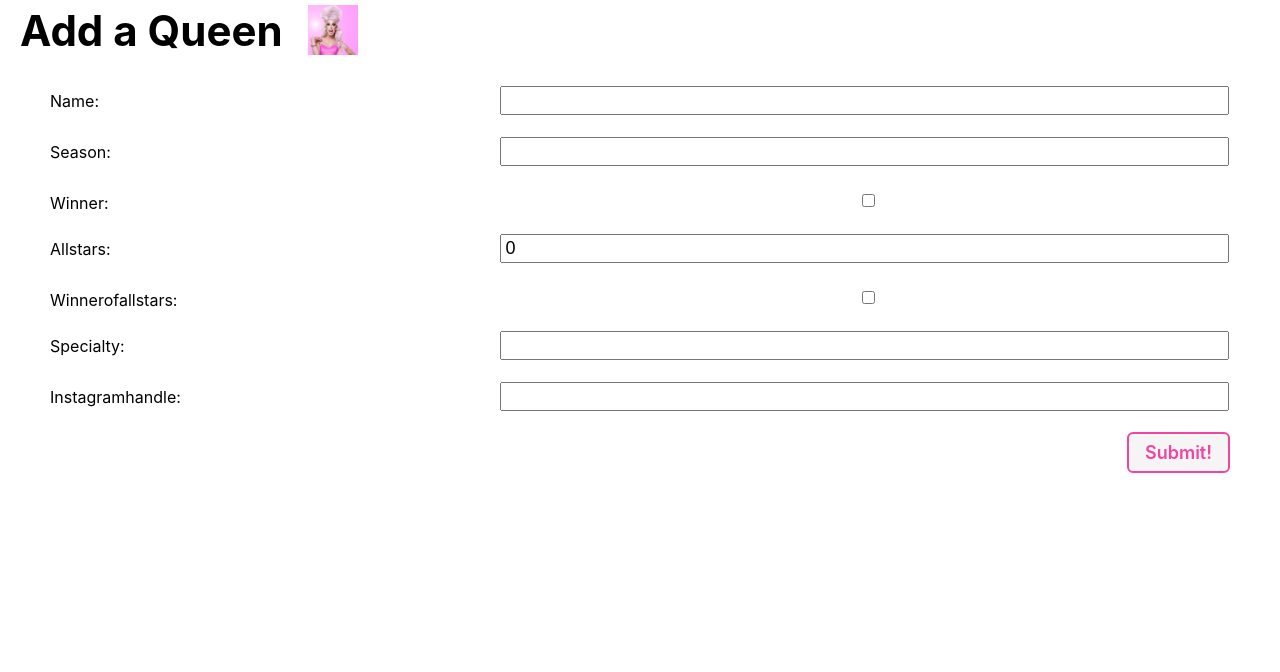
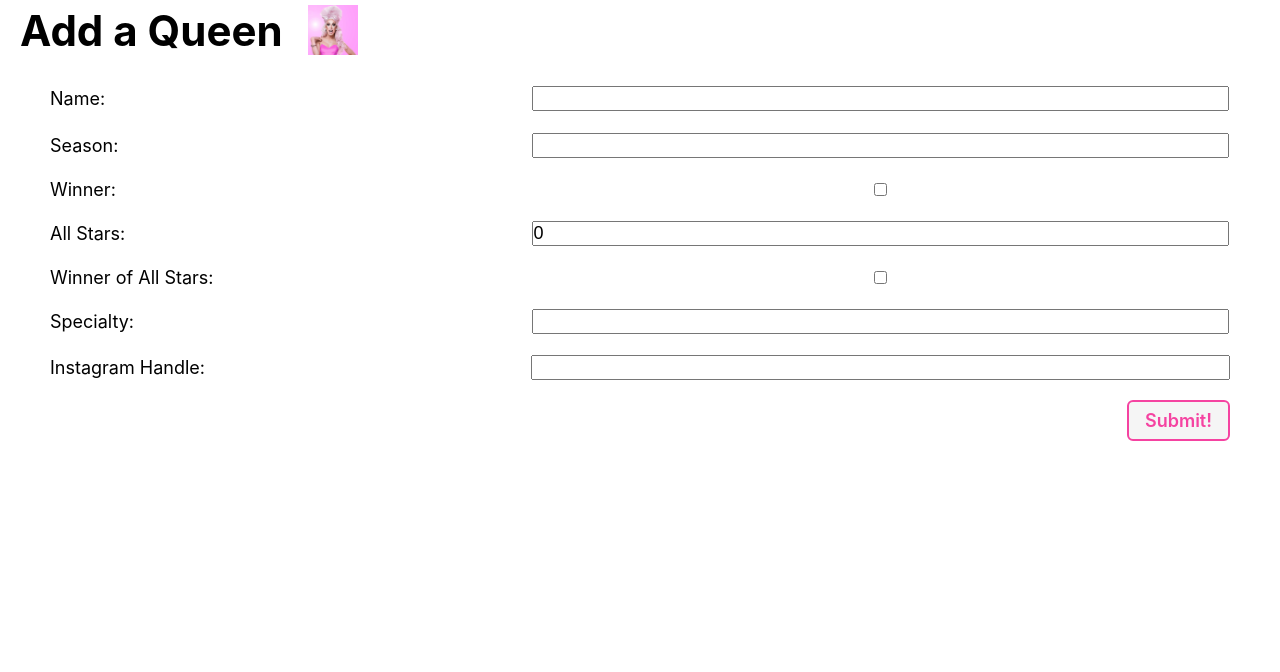
Before and after one commit to EleahBurman/drag-queen-collector, a Django app: page /dragqueens/create/ in a window 1280 px wide. Shown: the part 75-747 px from the top of the page. Run offline with Django 4.2, Linux system fonts and the light colour scheme; the visitor is signed in with stand-in values (Sample User, id 1).

Commit message:
All labels in add a queen aligned to left

```diff
--- a/main_app/static/css/base.css
+++ b/main_app/static/css/base.css
@@ -34,6 +34,10 @@
 
 h1.titletext {
   font: 42px;
+}
+
+input[type="checkbox"] {
+  margin-left: 0;
 }
 
 body {
--- a/main_app/static/css/form.css
+++ b/main_app/static/css/form.css
@@ -4,10 +4,32 @@
   width: 100%;
 }
 
+.label{
+  font-size: 18px;
+  margin: 0;
+  padding: 0;
+  text-align: left;
+  justify-content: left;
+}
+
+.add-queen .field input[type="checkbox"] {
+  display: flex;
+  margin-left: 0;
+  align-items: left;
+  text-align: left;
+  justify-content: left;
+}
+
+.left-align {
+  margin: 0px;
+  padding: 0;
+}
+
 table {
   padding: 0 40px;
   width: 100%;
   border-spacing: 0 20px;
+  justify-content: left;
 }
 
 th {
@@ -16,15 +38,17 @@
   font-weight: normal;
   vertical-align: top;
   font-size: var(--font-reg);
+  justify-content: left;
 }
 
 td {
   max-width: 60%;
+  justify-content: left;
 }
 
 td > * {
   width: 100%;
-  padding: 2px 4px;
+  padding: 0px;
   font-size: var(--font-l);
 }
 
--- a/main_app/templates/dragqueens/detail.html
+++ b/main_app/templates/dragqueens/detail.html
@@ -187,7 +187,7 @@
         <th>Wigs</th>
         <th>Makeup</th>
         <th>Nails</th>
-        {% comment %} <th>Delete</th> {% endcomment %}
+        <th>Delete</th>
       </tr>
     </thead>
     <tbody>
@@ -200,11 +200,11 @@
           <td>
             {% if outfit.nails %}Yes{% else %}No{% endif %}
           </td>
-          {% comment %} <td>
+          <td>
             {%if outfit %}
               <a href="{% url 'delete-outfit' dragqueen.id outfit.id %}" class ="btn danger">X</a>
             {% endif %}
-          </td> {% endcomment %}
+          </td>
         </tr>
       {% endfor %}
     </tbody>
--- a/main_app/templates/main_app/dragqueen_form.html
+++ b/main_app/templates/main_app/dragqueen_form.html
@@ -17,10 +17,28 @@
 </div>
 <form action="" method="post" class="form-container">
   {% csrf_token %}
-  <table>
-    {{ form.as_table }}
+  <table class="add-queen">
+    <tbody>
+      {% for field in form %}
+      <tr>
+        <td class="label">
+          {% if field.name == 'allstars' %}
+            All Stars:
+          {% elif field.name == 'winnerofallstars' %}
+            Winner of All Stars:
+          {% elif field.name == 'instagramhandle' %}
+            Instagram Handle:
+          {% else %}
+            {{ field.label_tag }}
+          {% endif %}
+        </td>
+        <td class="field {% if field.name == 'winner' or field.name == 'winnerofallstars' or field.name == 'instagramhandle' %}left-align{% endif %}">
+          {{ field }}
+        </td>
+      </tr>
+      {% endfor %}
+    </tbody>
   </table>
   <button type="submit" class="btn submit">Submit!</button>
 </form>
-
 {% endblock %}
--- a/main_app/urls.py
+++ b/main_app/urls.py
@@ -10,7 +10,7 @@
   path('dragqueens/<int:pk>/update/', views.DragQueenUpdate.as_view(), name='dragqueen-update'),
   path('dragqueens/<int:pk>/delete/', views.DragQueenDelete.as_view(), name='dragqueen-delete'),
   path('dragqueens/<int:dragqueen_id>/add-outfit/', views.add_outfit, name='add-outfit'),
-  # path('dragqueens/<int:dragqueen_id>/delete-outfit/<int:pk>/', views.delete_outfit, name='delete-outfit'),
+  path('dragqueens/<int:dragqueen_id>/delete-outfit/<int:outfit_id>/', views.delete_outfit, name='delete-outfit'),
   path('dragqueens/<int:dragqueen_id>/assoc-performance/<int:performance_id>', views.assoc_performance, name='assoc-performance'),
   path('accounts/signup/', views.signup, name='signup'),
   path('performances/create/', views.PerformanceCreate.as_view(), name='performance-create'),
--- a/main_app/views.py
+++ b/main_app/views.py
@@ -6,7 +6,6 @@
 from django.contrib.auth.decorators import login_required
 from django.contrib.auth.mixins import LoginRequiredMixin
 from django.contrib.auth.views import LoginView
-from django.shortcuts import get_object_or_404
 from .models import DragQueen, Performance, Outfit
 from .forms import OutfitForm
 
@@ -44,15 +43,13 @@
 
     return render(request, 'add_outfit.html', {'form': form})
 
-# def delete_outfit(request, dragqueen_id, pk):
-#     dragqueen = get_object_or_404(DragQueen, id=dragqueen_id)
-#     outfit = get_object_or_404(Outfit, id=pk, dragqueen=dragqueen)
-
-#     if request.method == 'POST':
-#         outfit.delete()
-#         return redirect('dragqueen-detail', dragqueen_id=dragqueen_id)
-#     elif request.method == 'GET':
-#         return render(request, 'main_app/delete_outfit_confirm.html',  {'dragqueen': dragqueen}, {'outfit': outfit})
+def delete_outfit(request, dragqueen_id, outfit_id):
+  # DragQueen.objects.get(id=dragqueen_id).outfits.remove(outfit_id)
+  # return redirect('dragqueen-detail', dragqueen_id=dragqueen_id)
+  instance=Outfit.objects.get(id=outfit_id)
+  print(instance)
+  instance.delete()
+  return redirect('dragqueen-detail', dragqueen_id=dragqueen_id)
 
 class DragQueenCreate(LoginRequiredMixin, CreateView):
   model = DragQueen
```
